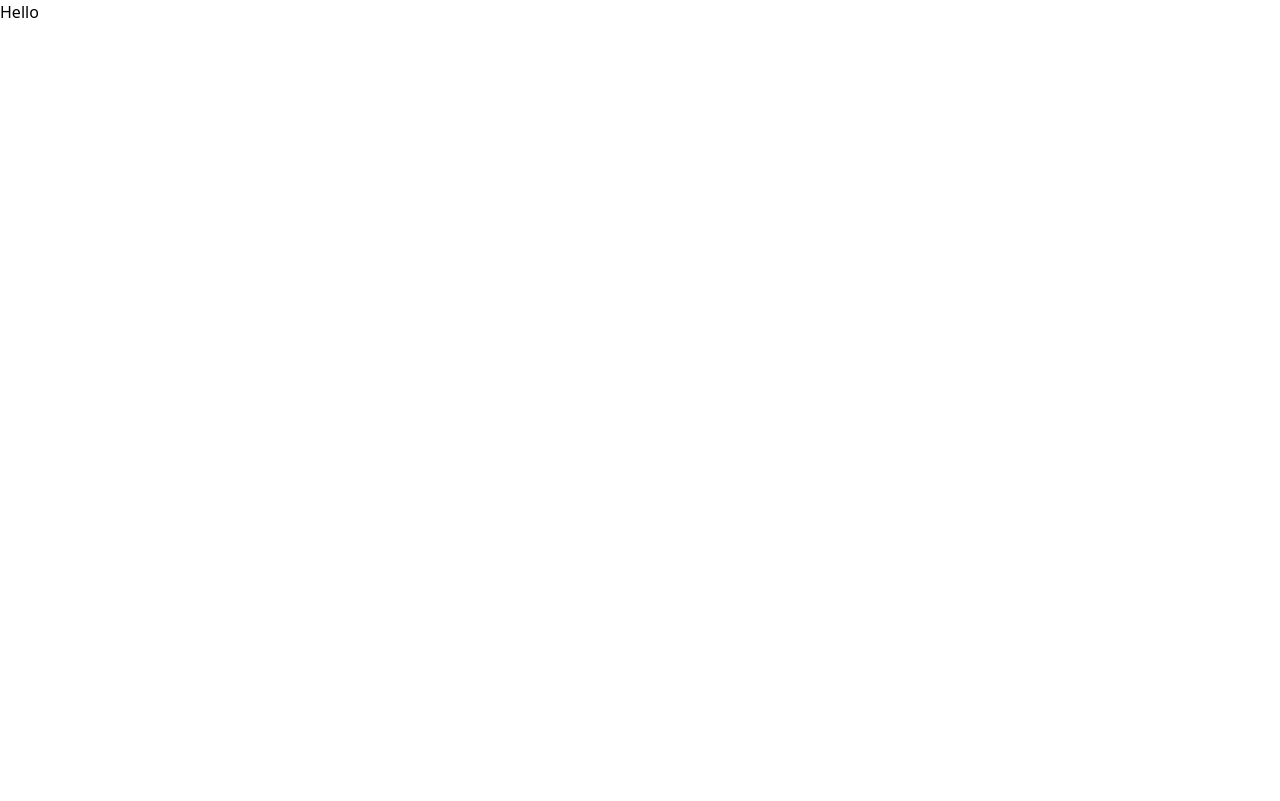
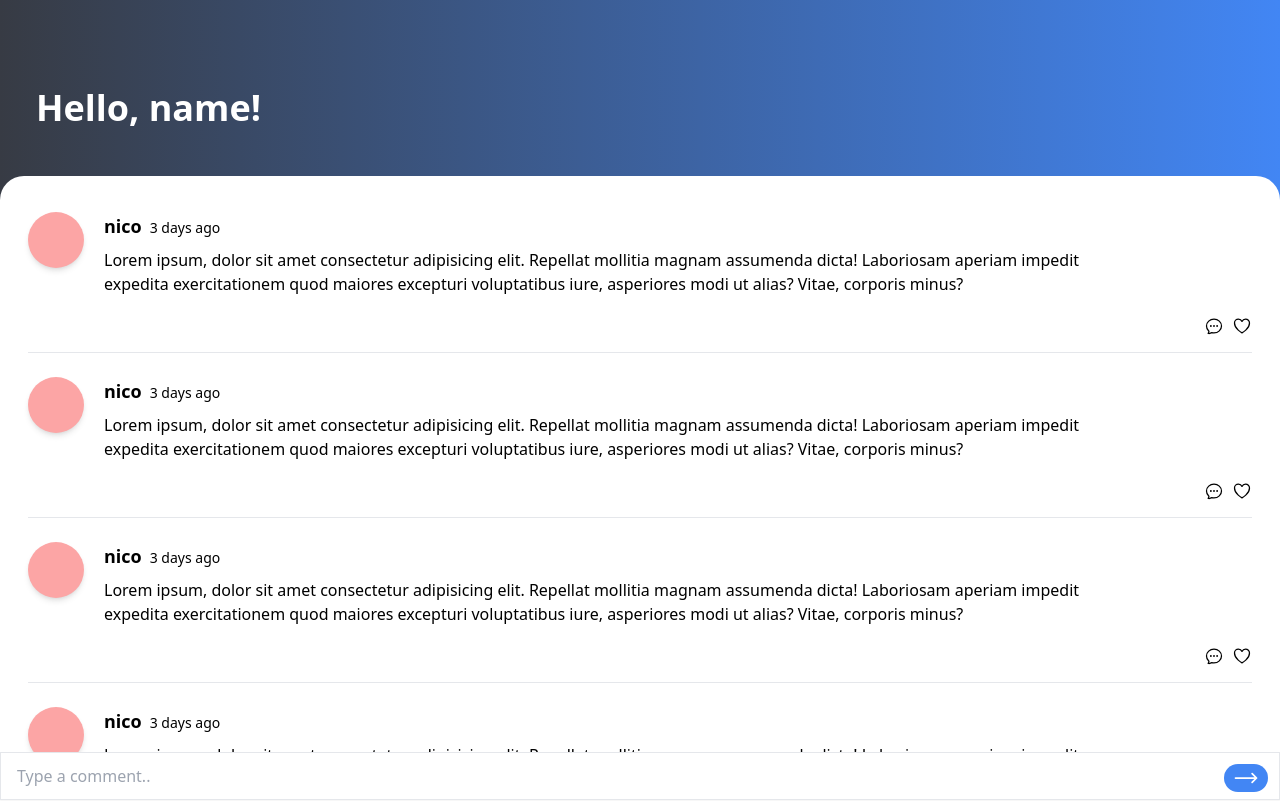
Before and after one commit to chaewon0128/nomad-tweet, a Next.js app: page / in a window 1280 px wide. Shown: the top 801 px of the page. Built offline with nearby package versions, Linux system fonts and the light colour scheme.

Commit message:
💄 메인 페이지 UI 1차 완성

```diff
--- a/pages/index.tsx
+++ b/pages/index.tsx
@@ -1,7 +1,52 @@
-import React from "react";
+import Link from 'next/link';
+import React from 'react';
 
-export default () => (
-  <div>
-    <h1>Hello</h1>
-  </div>
-);
+export default function Home() {
+  const likedTweet = () => {
+    console.log("liked")
+  }
+  return (
+    <div className='pt-10 bg-gradient-to-r from-[#373B44] to-[#4286f4]'>
+      <div className='py-12'>
+        <span className='text-white text-4xl font-semibold px-9'>Hello, name!</span>
+      </div>
+      <div className='bg-white min-h-full rounded-t-3xl py-3 px-7'>
+        {[1, 1, 1, 1, 1, 1, 1].map((_, i) => (
+          <div key={i} className='border-b mt-6 pb-4 last:border-b-0'>
+            <Link href={`/tweet/${i}`}>
+              <div className='flex space-x-5 cursor-pointer'>
+                <div className='bg-red-300 rounded-full w-14 h-14 shadow-md' />
+                <div className='w-[80%]'>
+                  <span className='text-lg font-semibold inline-block mr-2'>nico</span>
+                  <span className='text-sm inline-block'>3 days ago</span>
+                  <p className='mt-2'>Lorem ipsum, dolor sit amet consectetur adipisicing elit. Repellat mollitia magnam assumenda dicta! Laboriosam aperiam impedit expedita exercitationem quod maiores excepturi voluptatibus iure, asperiores modi ut alias? Vitae, corporis minus?</p>
+                </div>
+              </div>
+            </Link>
+            <div className='flex justify-end items-center mt-5'>
+              <button className='hover:text-blue-600 hover:transition-all'>
+                <svg className='w-5 h-5 mr-2' fill="none" stroke="currentColor" strokeWidth={1.5} viewBox="0 0 24 24" xmlns="http://www.w3.org/2000/svg" aria-hidden="true">
+                  <path strokeLinecap="round" strokeLinejoin="round" d="M8.625 12a.375.375 0 11-.75 0 .375.375 0 01.75 0zm0 0H8.25m4.125 0a.375.375 0 11-.75 0 .375.375 0 01.75 0zm0 0H12m4.125 0a.375.375 0 11-.75 0 .375.375 0 01.75 0zm0 0h-.375M21 12c0 4.556-4.03 8.25-9 8.25a9.764 9.764 0 01-2.555-.337A5.972 5.972 0 015.41 20.97a5.969 5.969 0 01-.474-.065 4.48 4.48 0 00.978-2.025c.09-.457-.133-.901-.467-1.226C3.93 16.178 3 14.189 3 12c0-4.556 4.03-8.25 9-8.25s9 3.694 9 8.25z" />
+                </svg>
+              </button>
+              <button onClick={likedTweet} className='hover:text-red-500 hover:transition-all'>
+                <svg className='w-5 h-5' fill="none" stroke="currentColor" strokeWidth={1.5} viewBox="0 0 24 24" xmlns="http://www.w3.org/2000/svg" aria-hidden="true">
+                  <path strokeLinecap="round" strokeLinejoin="round" d="M21 8.25c0-2.485-2.099-4.5-4.688-4.5-1.935 0-3.597 1.126-4.312 2.733-.715-1.607-2.377-2.733-4.313-2.733C5.1 3.75 3 5.765 3 8.25c0 7.22 9 12 9 12s9-4.78 9-12z" />
+                </svg>
+              </button>
+            </div>
+          </div>
+        ))}
+      </div>
+      <div className='fixed bottom-0 w-full shadow-sm'>
+        <input type="text" placeholder="Type a comment.." className='border h-12 pl-4 w-full' />
+        <button className='absolute right-3 top-3 bg-[#4286f4]  text-white  h-7 px-2 rounded-full '>
+          <svg className='w-7 h-7'
+            fill="none" stroke="currentColor" strokeWidth={1.5} viewBox="0 0 24 24" xmlns="http://www.w3.org/2000/svg" aria-hidden="true">
+            <path strokeLinecap="round" strokeLinejoin="round" d="M17.25 8.25L21 12m0 0l-3.75 3.75M21 12H3" />
+          </svg>
+        </button>
+      </div>
+    </div>
+  );
+}
```
